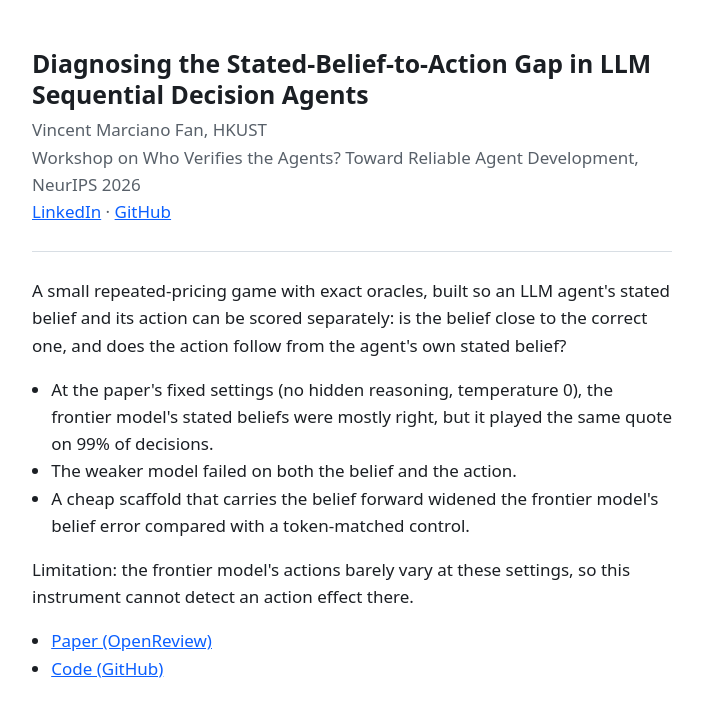
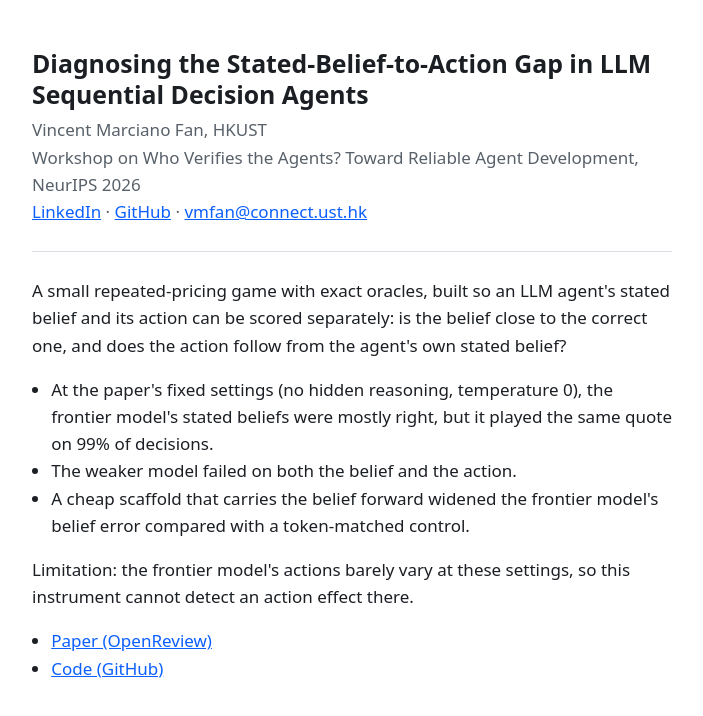
Before and after one commit to vmfan/akrasia-poster, a plain HTML site: page index.html in a window 1280 px wide. Shown: the whole page, without its empty margins (288-991 px from the left). Drawn offline with Linux system fonts and the light colour scheme.

Commit message:
Add contact email to landing page
Co-Authored-By: Claude Sonnet 5.5 <noreply@anthropic.com>

```diff
--- a/index.html
+++ b/index.html
@@ -24,7 +24,7 @@
   <h1>Diagnosing the Stated-Belief-to-Action Gap in LLM Sequential Decision Agents</h1>
   <p class="meta">Vincent Marciano Fan, HKUST<br>
   Workshop on Who Verifies the Agents? Toward Reliable Agent Development, NeurIPS 2026<br>
-  <a href="https://www.linkedin.com/in/vincent-marciano/">LinkedIn</a> &middot; <a href="https://github.com/vmfan">GitHub</a></p>
+  <a href="https://www.linkedin.com/in/vincent-marciano/">LinkedIn</a> &middot; <a href="https://github.com/vmfan">GitHub</a> &middot; <a href="mailto:vmfan@connect.ust.hk">vmfan@connect.ust.hk</a></p>
   <hr>
   <p>A small repeated-pricing game with exact oracles, built so an LLM agent's stated belief and its action can be scored separately: is the belief close to the correct one, and does the action follow from the agent's own stated belief?</p>
   <ul>
```
